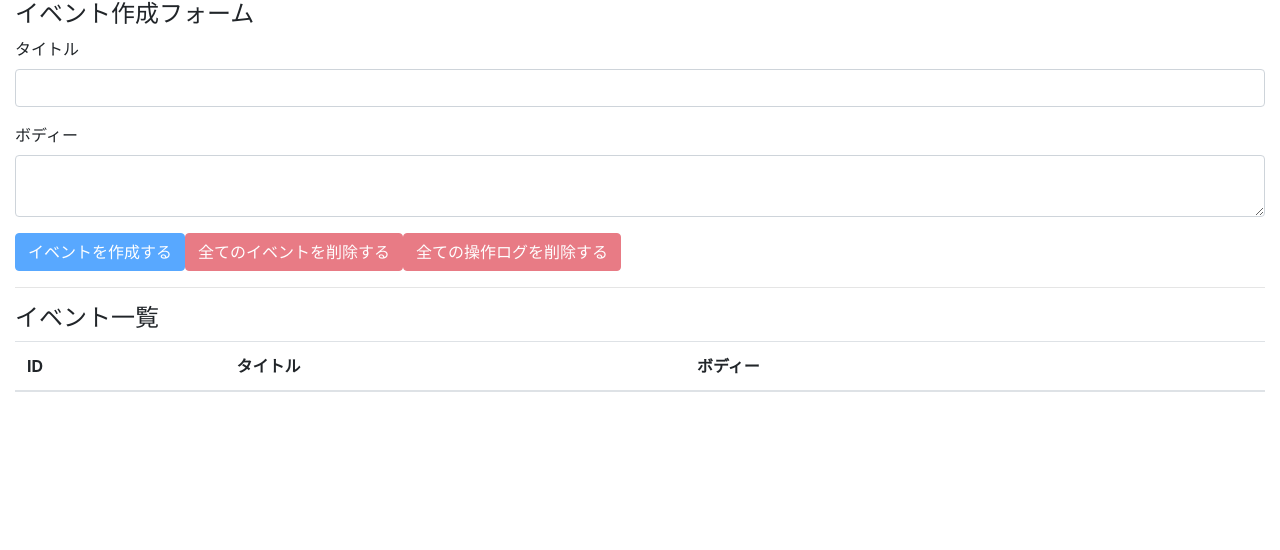
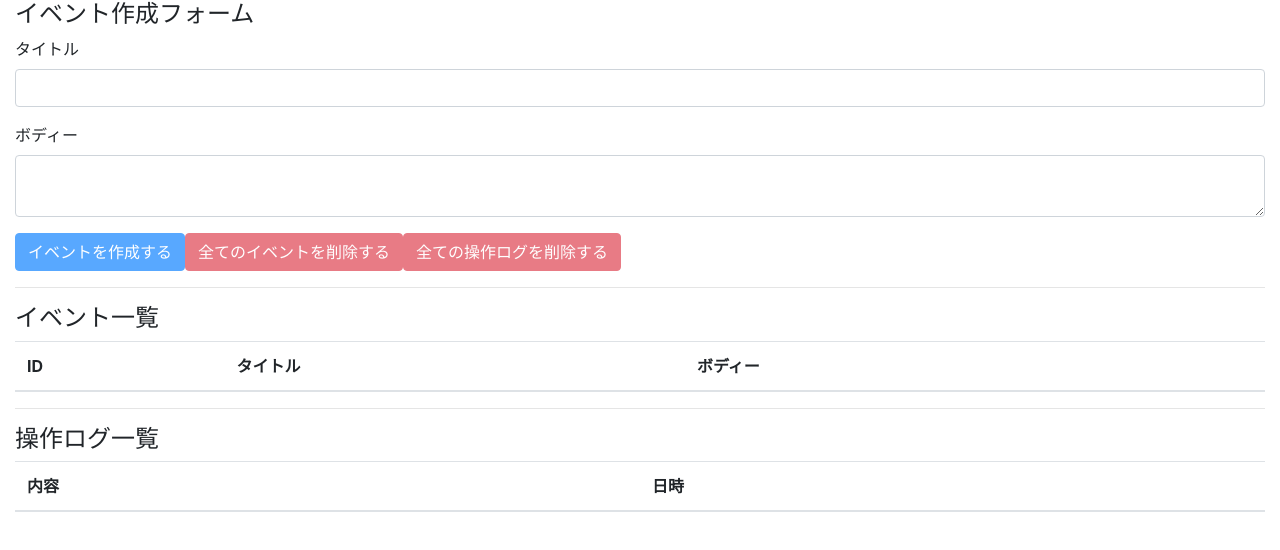
Before and after one commit to uzresk/react-hooks, a React (Create React App) app: page / in a window 1280 px wide. Shown: the top 550 px of the page. Built offline with nearby package versions, Linux system fonts and the light colour scheme.

Commit message:
display all operation log

```diff
--- a/src/components/App.js
+++ b/src/components/App.js
@@ -3,6 +3,7 @@
 
 import Events from './Events'
 import EventForm from './EventForm'
+import OperationLogs from './OperationLogs'
 import AppContext from "../contexts/AppContext";
 import reducer from '../reducers'
 
@@ -20,6 +21,8 @@
                 <EventForm/>
                 <hr/>
                 <Events/>
+                <hr/>
+                <OperationLogs/>
             </div>
         </AppContext.Provider>
     );
--- a/src/components/Event.js
+++ b/src/components/Event.js
@@ -16,7 +16,7 @@
             dispatch({type: DELETE_EVENT, id});
             dispatch({
                 type: ADD_OPERATION_LOG,
-                description: 'イベント(id=${id})を削除しました。',
+                description: `イベント(id=${id})を削除しました。`,
                 operatedAt: timeCurrentIso8601()
             })
         }
--- /dev/null
+++ b/src/components/OperationLog.js
@@ -0,0 +1,11 @@
+import React from "react";
+
+const OperationLog = ({operationLog}) => {
+    return (
+        <tr>
+            <td>{operationLog.description}</td>
+            <td>{operationLog.operatedAt}</td>
+        </tr>)
+};
+
+export default OperationLog;
--- /dev/null
+++ b/src/components/OperationLogs.js
@@ -0,0 +1,27 @@
+import React, {useContext} from 'react'
+import AppContext from "../contexts/AppContext";
+import OperationLog from "./OperationLog";
+
+// 一覧画面を表すComponent
+const OperationLogs = () => {
+    const {state} = useContext(AppContext);
+    return (
+        <>
+            <h4>操作ログ一覧</h4>
+            <table className="table table-hover">
+                <thead>
+                <tr>
+                    <th>内容</th>
+                    <th>日時</th>
+                </tr>
+                </thead>
+                <tbody>
+                {state.operationLogs.map((operationLog, index) => (
+                    <OperationLog key={index} operationLog={operationLog}/>))}
+                </tbody>
+            </table>
+        </>
+    )
+};
+
+export default OperationLogs
```
